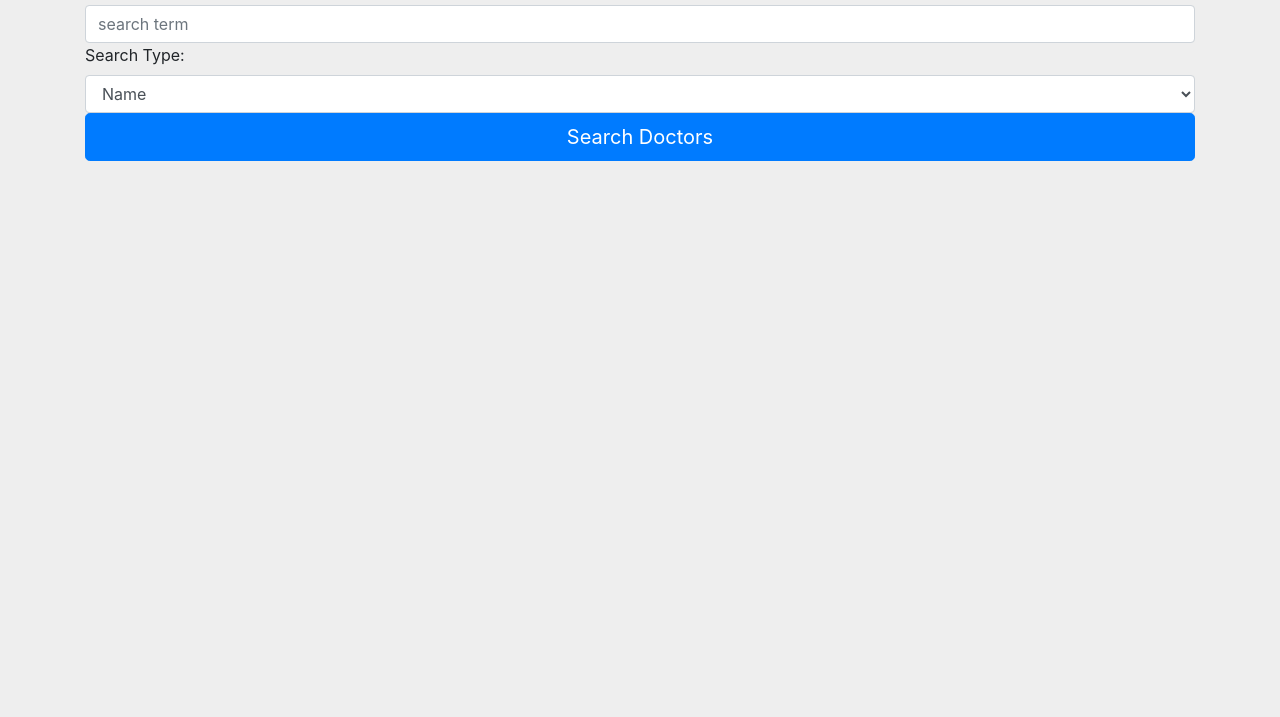
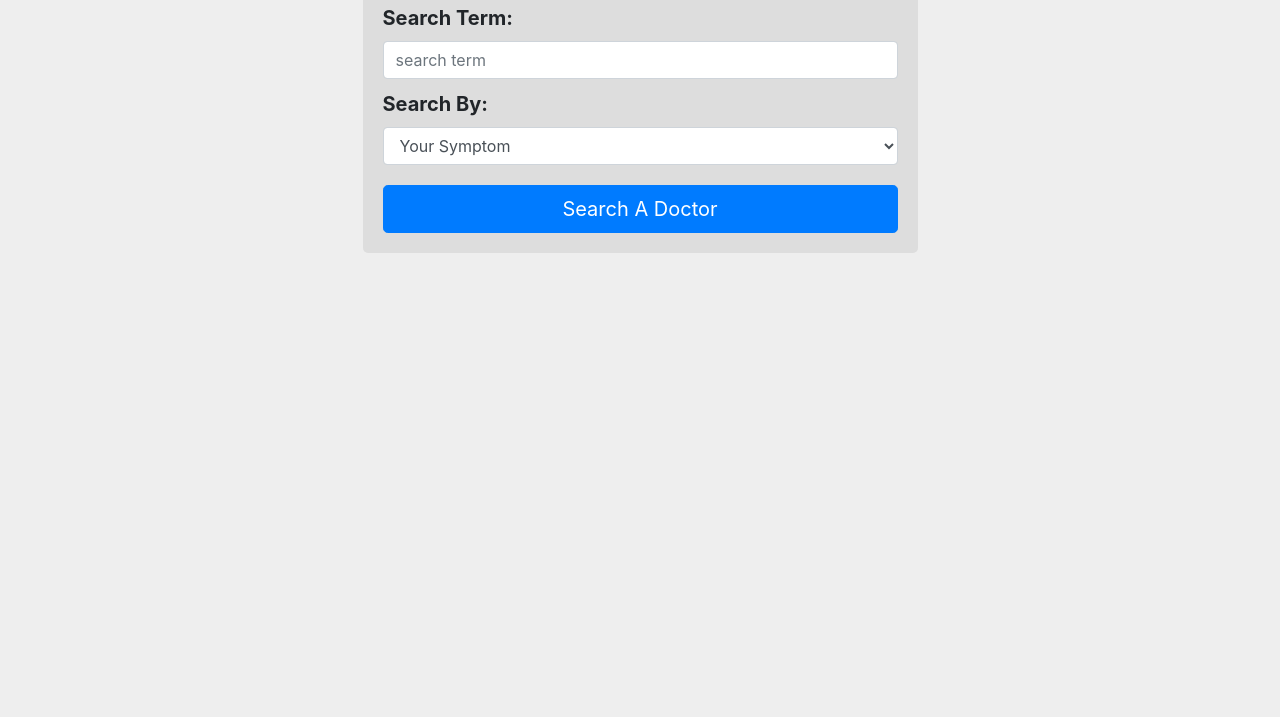
Before and after one commit to jamisoncozart/Search-A-Doctor, a website built with webpack: page src/index.html in a window 1280 px wide. Shown: the part 83-800 px from the top of the page. Built offline with nearby package versions, Linux system fonts and the light colour scheme; no server answers.

Commit message:
Add custom styling to form and other HTML elements

```diff
--- a/src/index.html
+++ b/src/index.html
@@ -11,12 +11,12 @@
     <form id="form">
       <label>Search Term:</label>
       <input class="form-control" type="text" placeholder="search term" id="searchInput" required>
-      <label>Search Type:</label>
+      <label>Search By:</label>
       <select class="form-control" id="searchType">
-        <option>Name</option>
-        <option>Symptom</option>
+        <option>Your Symptom</option>
+        <option>Doctor's Name</option>
       </select>
-      <button type="sumbit" class="btn btn-primary btn-block btn-lg">Search Doctors</button>
+      <button type="submit" class="btn btn-primary btn-block btn-lg">Search A Doctor</button>
     </form>
     <div id="doctors">
 
--- a/src/styles.css
+++ b/src/styles.css
@@ -1,3 +1,23 @@
 body {
   background-color: #eee;
+  text-align: center;
 }
+
+form {
+  background-color: #ddd;
+  width: 50%;
+  margin: auto;
+  text-align: left;
+  padding: 20px;
+  border-radius: 5px;
+}
+
+form label {
+  font-size: 20px;
+  font-weight: bold;
+  margin-top: 10px;
+}
+
+form button {
+  margin-top: 20px;
+}
```
